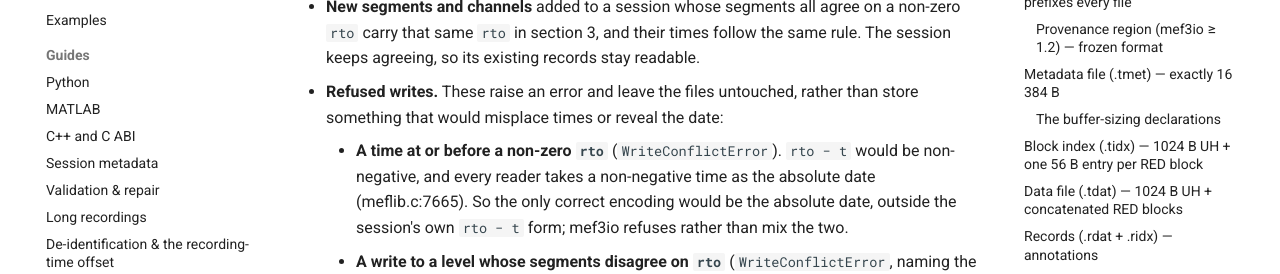
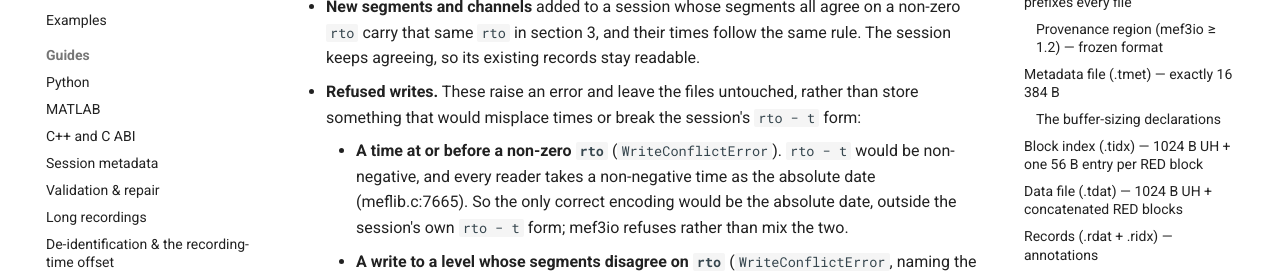
Before and after one commit to bnelair/mef3io, an MkDocs documentation site: the page built from docs/mef3_format.md, in a window 1280 px wide and 900 px high, scrolled down 1095 px. Shown: the part 178-452 px from the top of the window. Built offline with MkDocs 1.6.1 and Material for MkDocs 9.7.7, drawn with Linux system fonts in a browser that asks for light colours; comment, search, counter and statistics services are not loaded.

Commit message:
Address review round 2: last 'reveal the date' lead-in, re-wrap
Co-Authored-By: Claude Opus 5.5 <noreply@anthropic.com>
Claude-Session: https://claude.ai/code/session_01PWYBRHqzczzUfo99eFKLmQ

```diff
--- a/docs/mef3_format.md
+++ b/docs/mef3_format.md
@@ -57,8 +57,8 @@ quirks matter:
     follow the same rule. The session keeps agreeing, so its existing
     records stay readable.
   - **Refused writes.** These raise an error and leave the files untouched,
-    rather than store something that would misplace times or reveal the
-    date:
+    rather than store something that would misplace times or break the
+    session's `rto − t` form:
     - **A time at or before a non-zero `rto`** (`WriteConflictError`). `rto − t`
       would be non-negative, and every reader takes a non-negative time as
       the absolute date (meflib.c:7665). So the only correct encoding would be
```
Also changed, not shown: docs/anonymization.md (+2 -2 lines).
